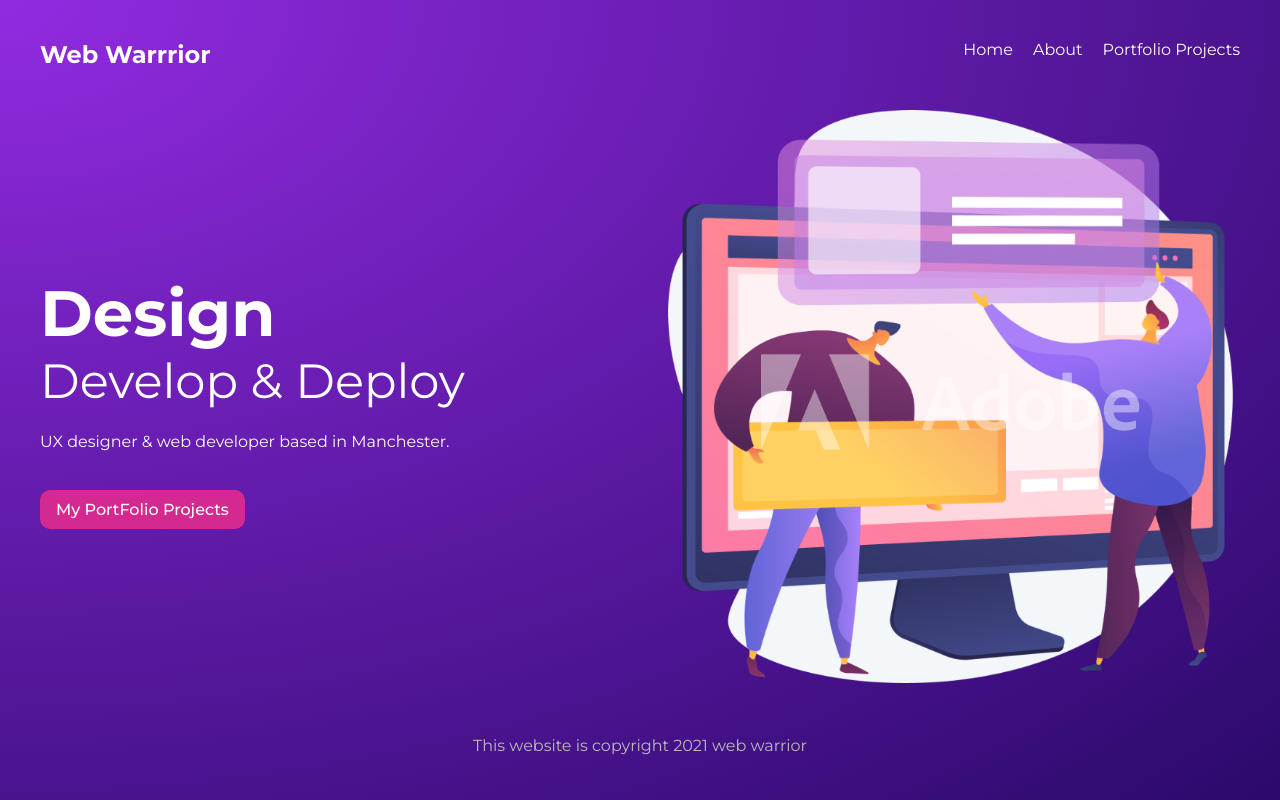
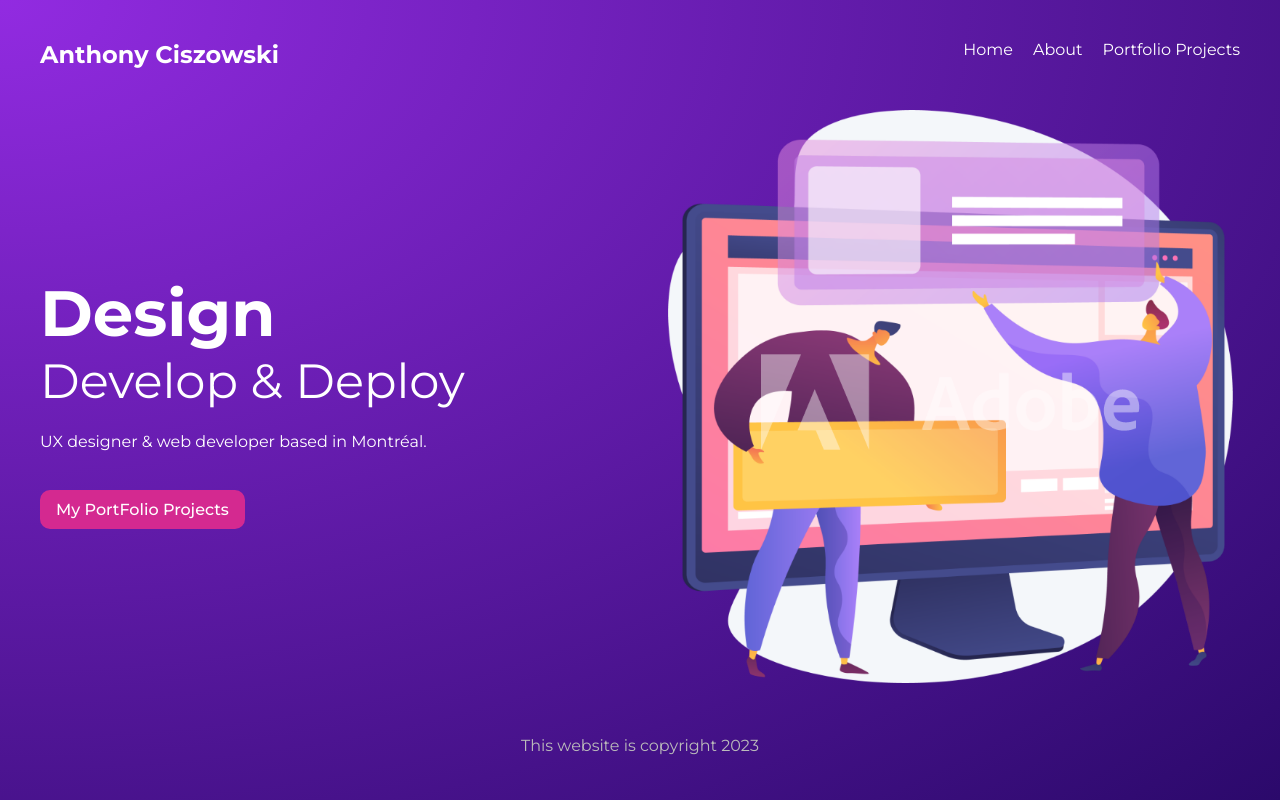
Before and after one commit to Ciszowski/gatsby-portfolio, a Gatsby site: page / in a window 1280 px wide. Built offline with nearby package versions, Linux system fonts and the light colour scheme; Gatsby itself is replaced by a stand-in of ours.

Commit message:
first custom

```diff
--- a/gatsby-config.js
+++ b/gatsby-config.js
@@ -29,9 +29,9 @@
     },
   ],
   siteMetadata: {
-    title: 'Web Warrrior',
+    title: 'Anthony Ciszowski',
     description: 'web dev portfolio',
-    copyright: 'This website is copyright 2021 web warrior',
+    copyright: 'This website is copyright 2023',
     contact: 'me@contact.fr',
   },
 };
--- a/src/pages/index.js
+++ b/src/pages/index.js
@@ -12,7 +12,7 @@
         <div>
           <h2>Design</h2>
           <h3>Develop & Deploy</h3>
-          <p>UX designer & web developer based in Manchester.</p>
+          <p>UX designer & web developer based in Montréal.</p>
           <Link to='/projects' className={styles.btn}>
             My PortFolio Projects
           </Link>
```
